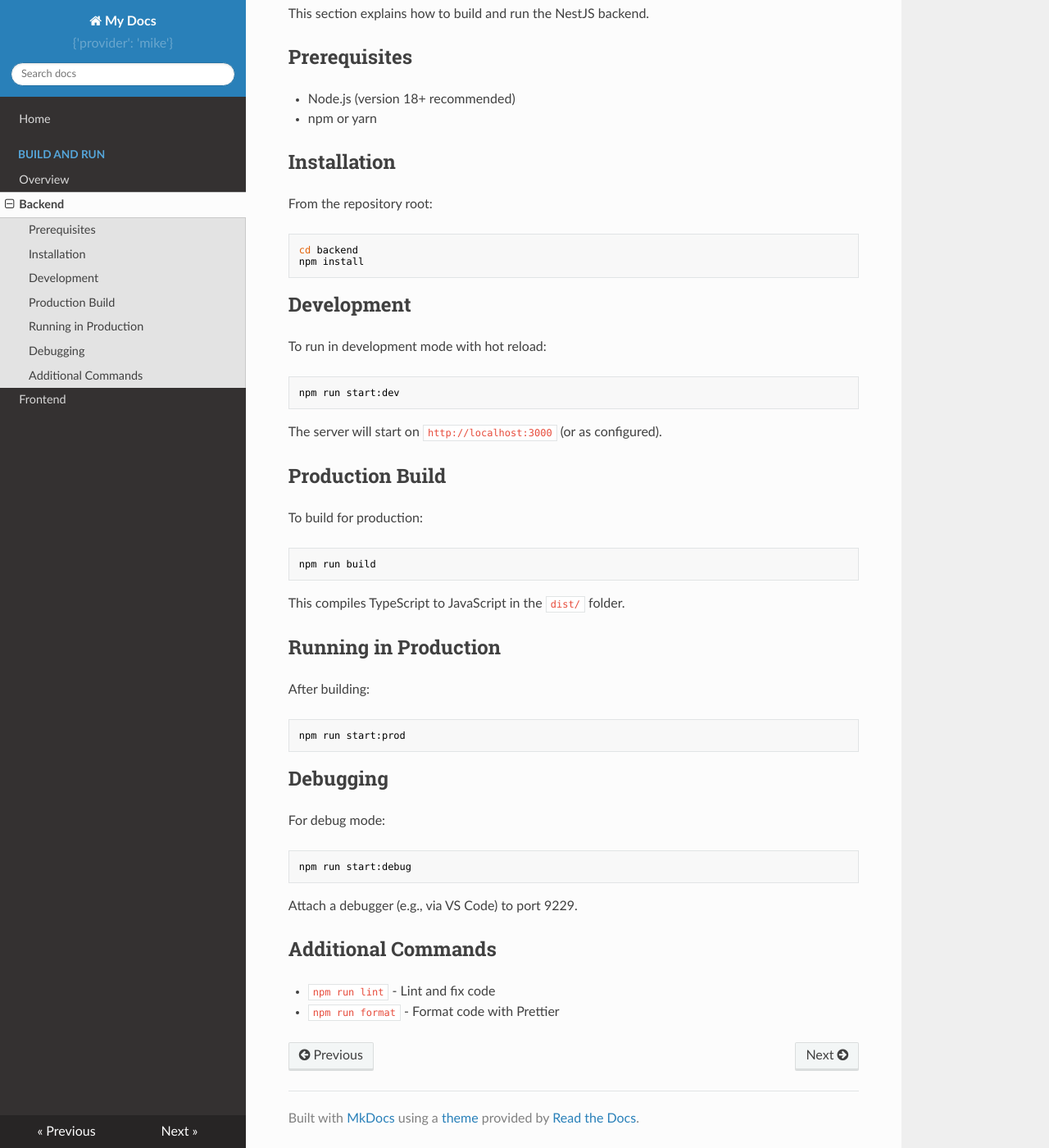
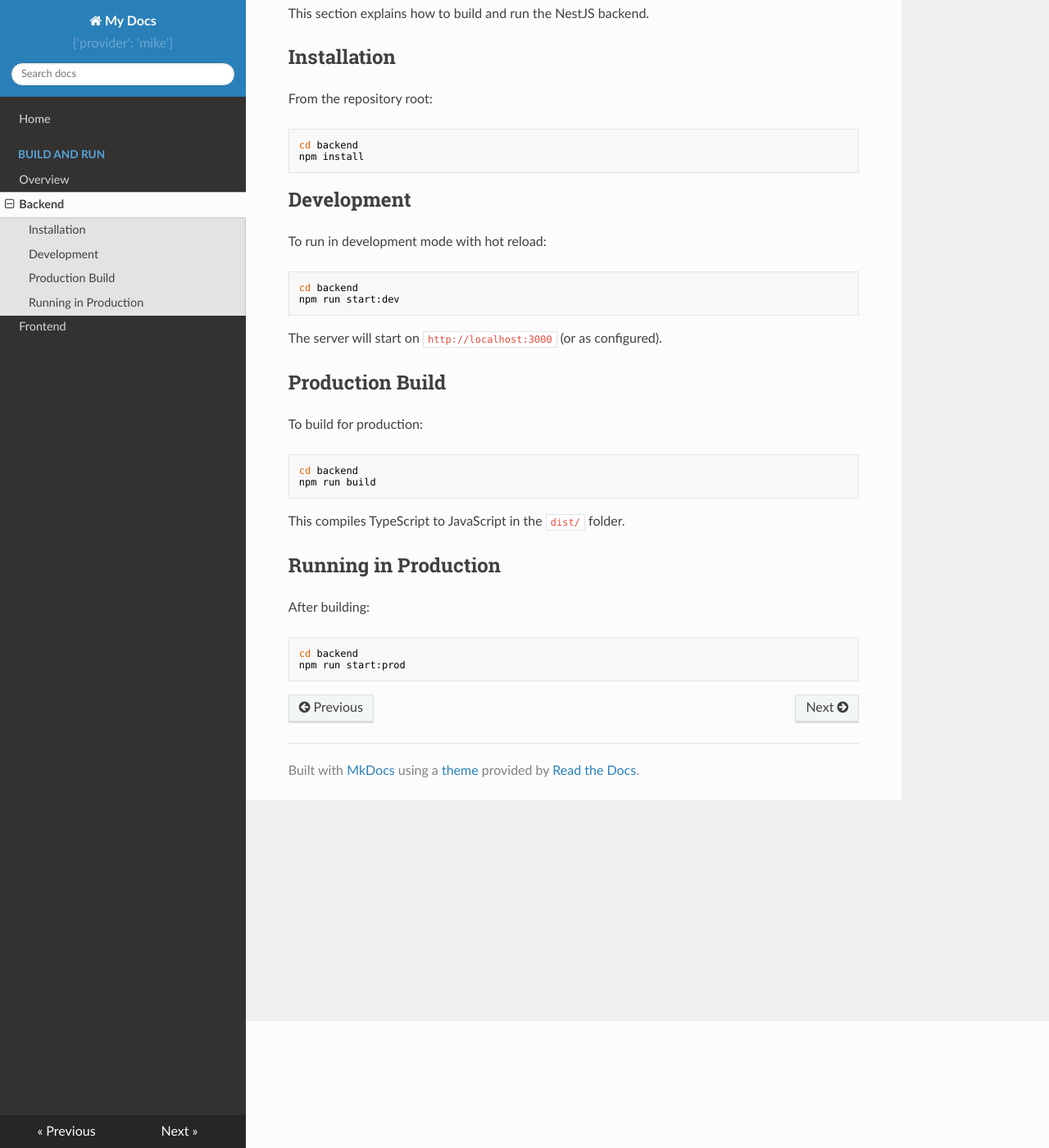
Before and after one commit to SELab-2/viernulvier-4, an MkDocs documentation site: the page built from docs/build-run/backend.md, in a window 1280 px wide and 1400 px high, scrolled down 155 px. Shown: the whole window at 82% size. Built offline with MkDocs 1.6.1, drawn with Linux system fonts in a browser that asks for light colours; nearby versions of some CDN libraries.

Commit message:
change some documentation

````diff
--- a/docs/build-run/backend.md
+++ b/docs/build-run/backend.md
@@ -1,11 +1,6 @@
 # Backend Build and Run
 
 This section explains how to build and run the NestJS backend.
-
-## Prerequisites
-
-- Node.js (version 18+ recommended)
-- npm or yarn
 
 ## Installation
 
@@ -21,6 +16,7 @@ npm install
 To run in development mode with hot reload:
 
 ```bash
+cd backend
 npm run start:dev
 ```
 
@@ -31,6 +27,7 @@ The server will start on `http://localhost:3000` (or as configured).
 To build for production:
 
 ```bash
+cd backend
 npm run build
 ```
 
@@ -41,20 +38,6 @@ This compiles TypeScript to JavaScript in the `dist/` folder.
 After building:
 
 ```bash
+cd backend
 npm run start:prod
 ```
-
-## Debugging
-
-For debug mode:
-
-```bash
-npm run start:debug
-```
-
-Attach a debugger (e.g., via VS Code) to port 9229.
-
-## Additional Commands
-
-- `npm run lint` - Lint and fix code
-- `npm run format` - Format code with Prettier
````
Also changed, not shown: docs/build-run/frontend.md (+4 -10 lines).
